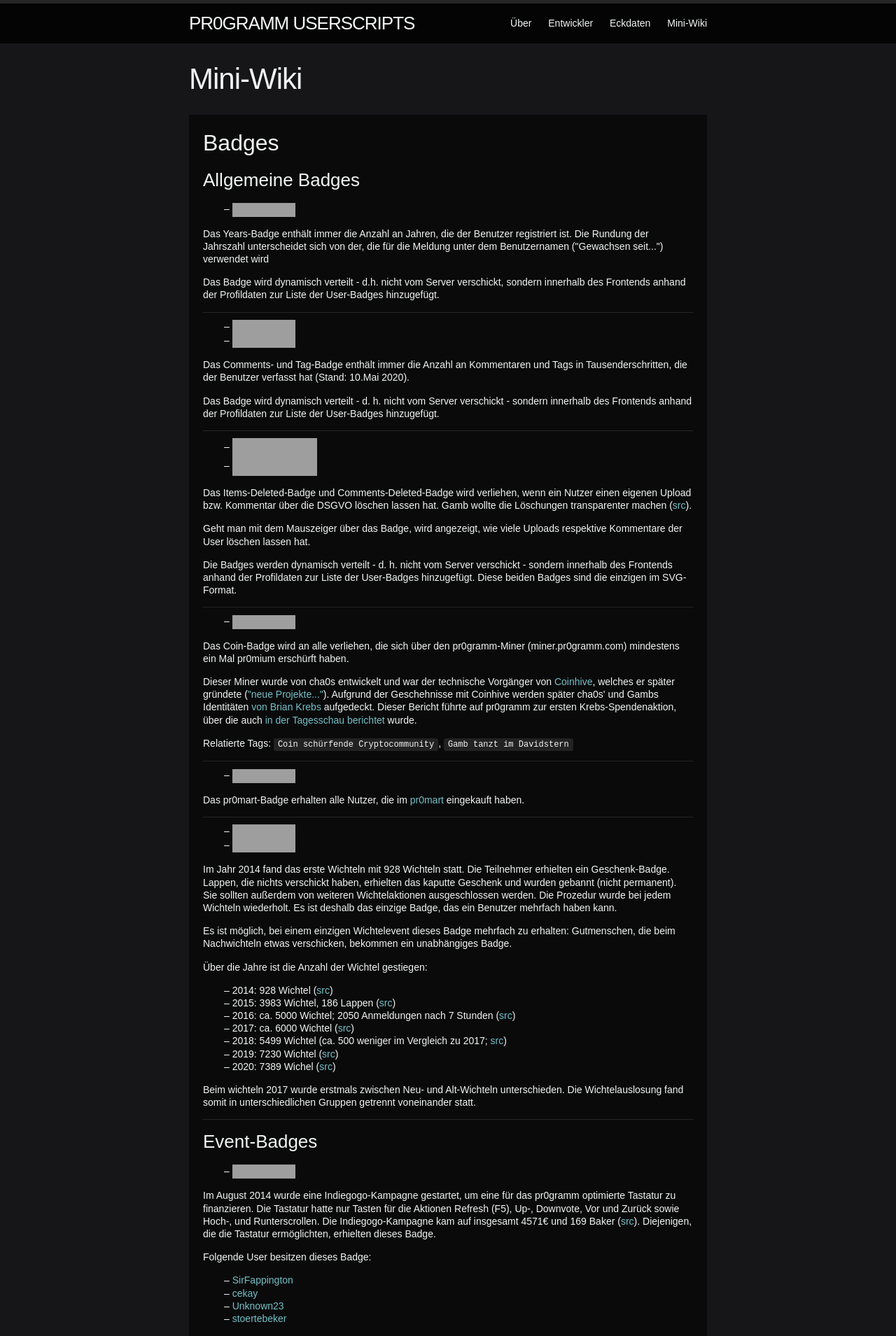
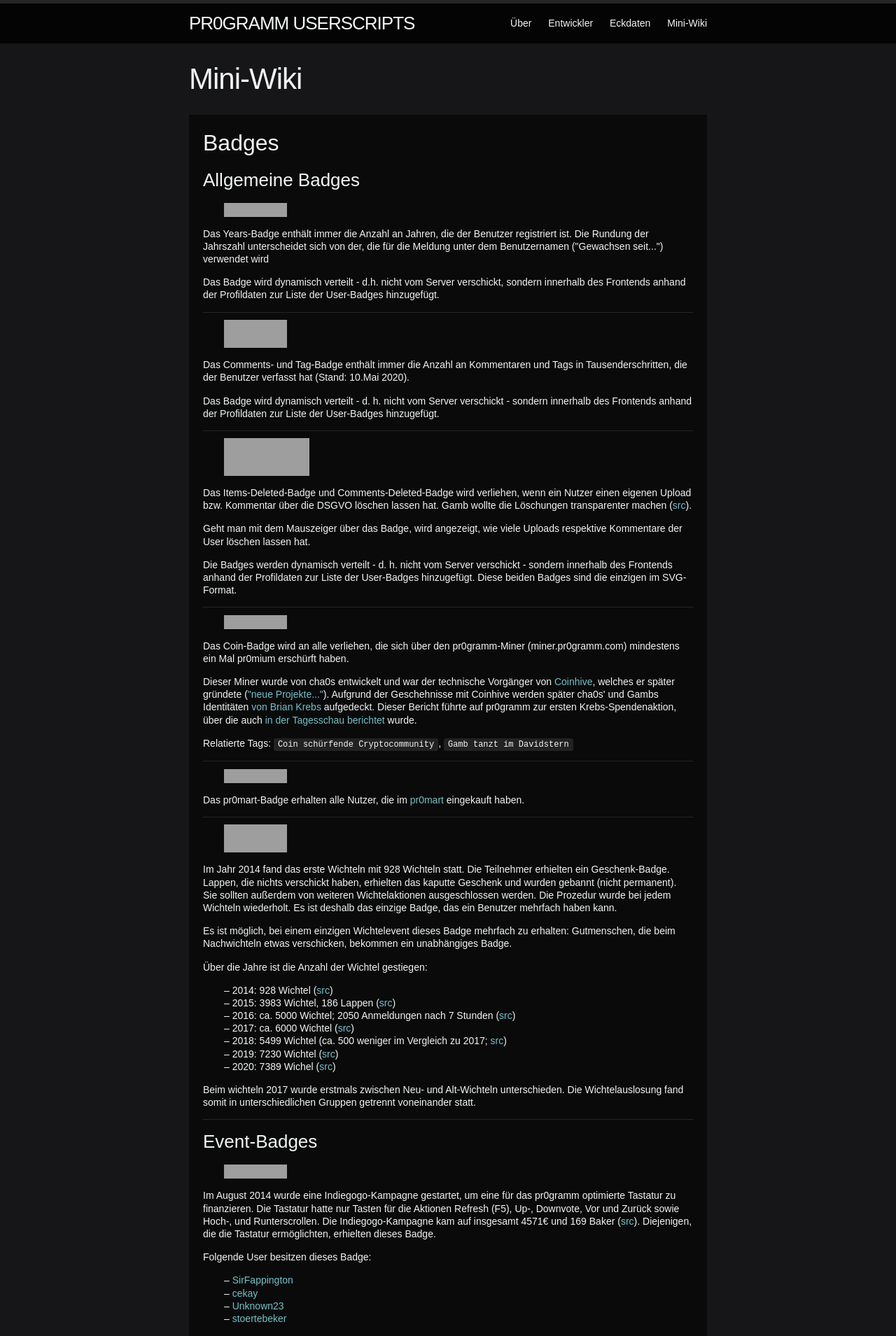
Before and after one commit to holzmaster/userscripts, a Jekyll site: the page built from miniwiki.html, in a window 1280 px wide. Shown: the top 1909 px of the page at 70% size. Built offline with Jekyll 4.4.1, drawn with Linux system fonts in a browser that asks for light colours; grey boxes are pictures that could not be loaded.

Commit message:
Fix li bullets

```diff
--- a/css/main.scss
+++ b/css/main.scss
@@ -213,7 +213,7 @@ article li {
 	background: $hightlight-background;
 }
 
-ul.no-list-bullets {
+@mixin no-list-bullets {
 	list-style-type: none;
 }
 
@@ -224,9 +224,17 @@ section dl {
 		margin-bottom: 10px;
 	}
 }
+
 section.badges {
 	dl.badge-list dt {
 		display: block;
+
+		ul {
+			@include no-list-bullets;
+			li:before {
+				content: "";
+			}
+		}
 	}
 }
 
```
